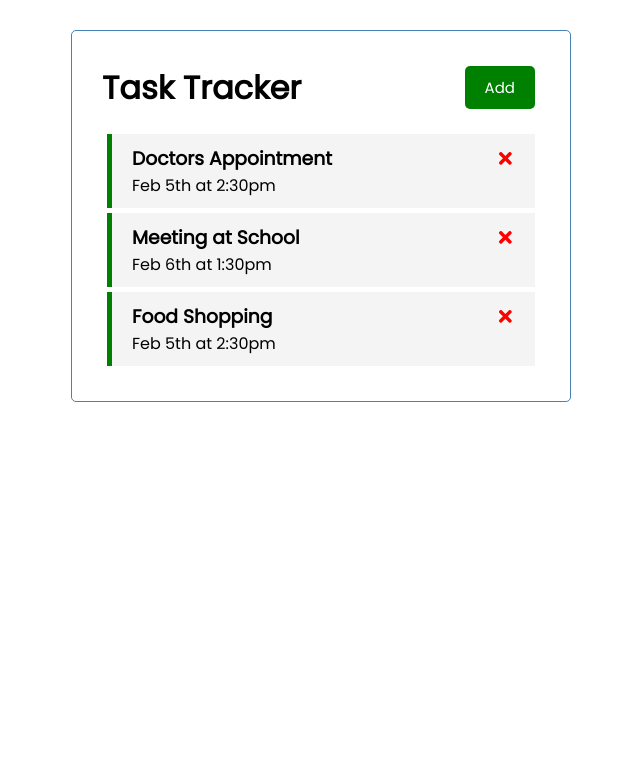
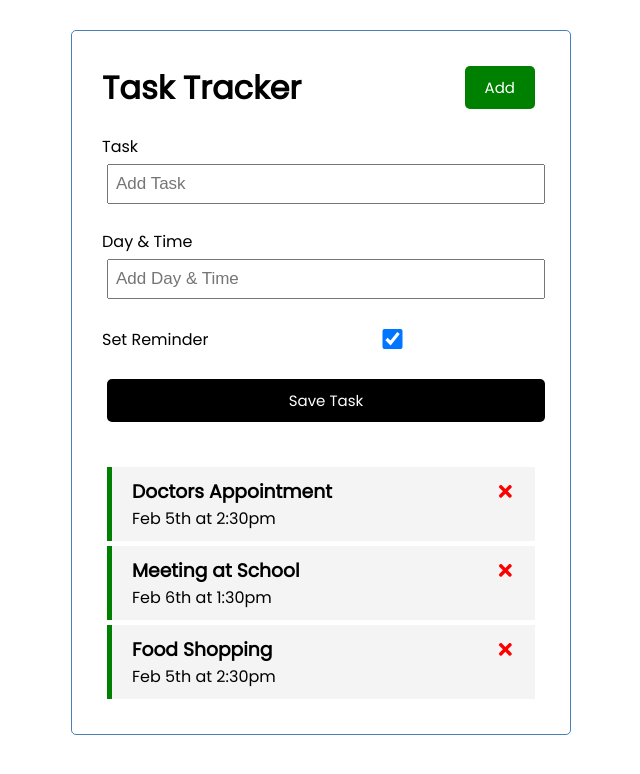
Before and after one commit to therealtmmy/Luxx, a React (Create React App) app: page / in a window 1280 px wide. Shown: the top 774 px of the page, without its empty margins (319-959 px from the left). Built offline with nearby package versions, Linux system fonts and the light colour scheme.

Commit message:
Added Other Component

```diff
--- a/src/App.js
+++ b/src/App.js
@@ -2,10 +2,10 @@
 import { useState } from "react";
 import Header from "./components/Header";
 import Tasks from "./components/Tasks";
-// import AddTask from "./components/AddTask";
+import AddTask from "./components/AddTask";
 
 const App = () => {
-  const [showAddTask, setShowAddTask] = useState(false);
+  // const [showAddTask, setShowAddTask] = useState(false);
 
   const [tasks, setTasks] = useState([
     {
@@ -29,11 +29,11 @@
   ]);
 
   // Add Task
-  // const addTask = (task) => {
-  //   const id = Math.floor(Math.random() * 10000) + 1;
-  //   const newTask = { id, ...task };
-  //   setTasks([...tasks, newTask]);
-  // };
+  const addTask = (task) => {
+    const id = Math.floor(Math.random() * 10000) + 1;
+    const newTask = { id, ...task };
+    setTasks([...tasks, newTask]);
+  };
 
   // Delete Tast
   const deleteTask = (id) => {
@@ -52,6 +52,7 @@
   return (
     <div className="container">
       <Header />
+      <AddTask onAdd={addTask} />
       {tasks.length > 0 ? (
         <Tasks tasks={tasks} onDelete={deleteTask} onToggle={toggleReminder} />
       ) : (
```
